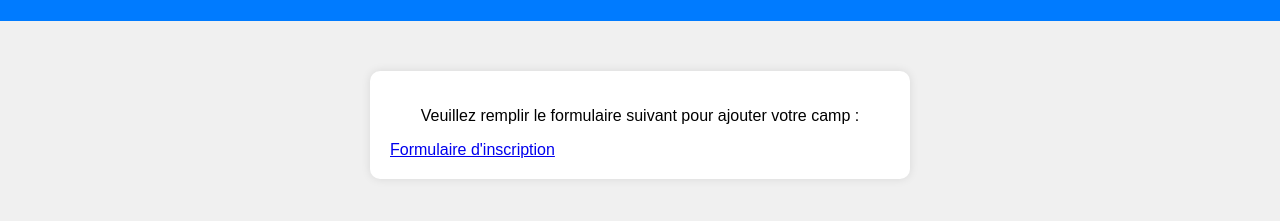
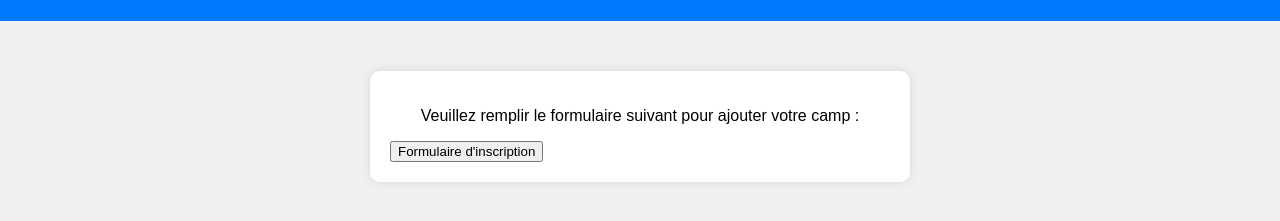
Before and after one commit to Cyprdu/Camps-Catho, a plain HTML site: page page_directeur.html in a window 1280 px wide. Shown: the part 99-320 px from the top of the page. Drawn offline with Linux system fonts and the light colour scheme.

Commit message:
Update page_directeur.html

```diff
--- a/page_directeur.html
+++ b/page_directeur.html
@@ -12,7 +12,7 @@
     </header>
     <div class="form-container">
         <p>Veuillez remplir le formulaire suivant pour ajouter votre camp :</p>
-        <a href="https://docs.google.com/forms/d/e/1FAIpQLSc2Vsx6OI_WUwH3o2Jc5cI707E3AntBUYXocmIX_E8cmq18cg/viewform?usp=sf_link" target="_blank">Formulaire d'inscription</a>
+        <button onclick="window.open('https://docs.google.com/forms/d/e/1FAIpQLSc2Vsx6OI_WUwH3o2Jc5cI707E3AntBUYXocmIX_E8cmq18cg/viewform?usp=sf_link', '_blank')">Formulaire d'inscription</button>
     </div>
 </body>
 </html>
```
